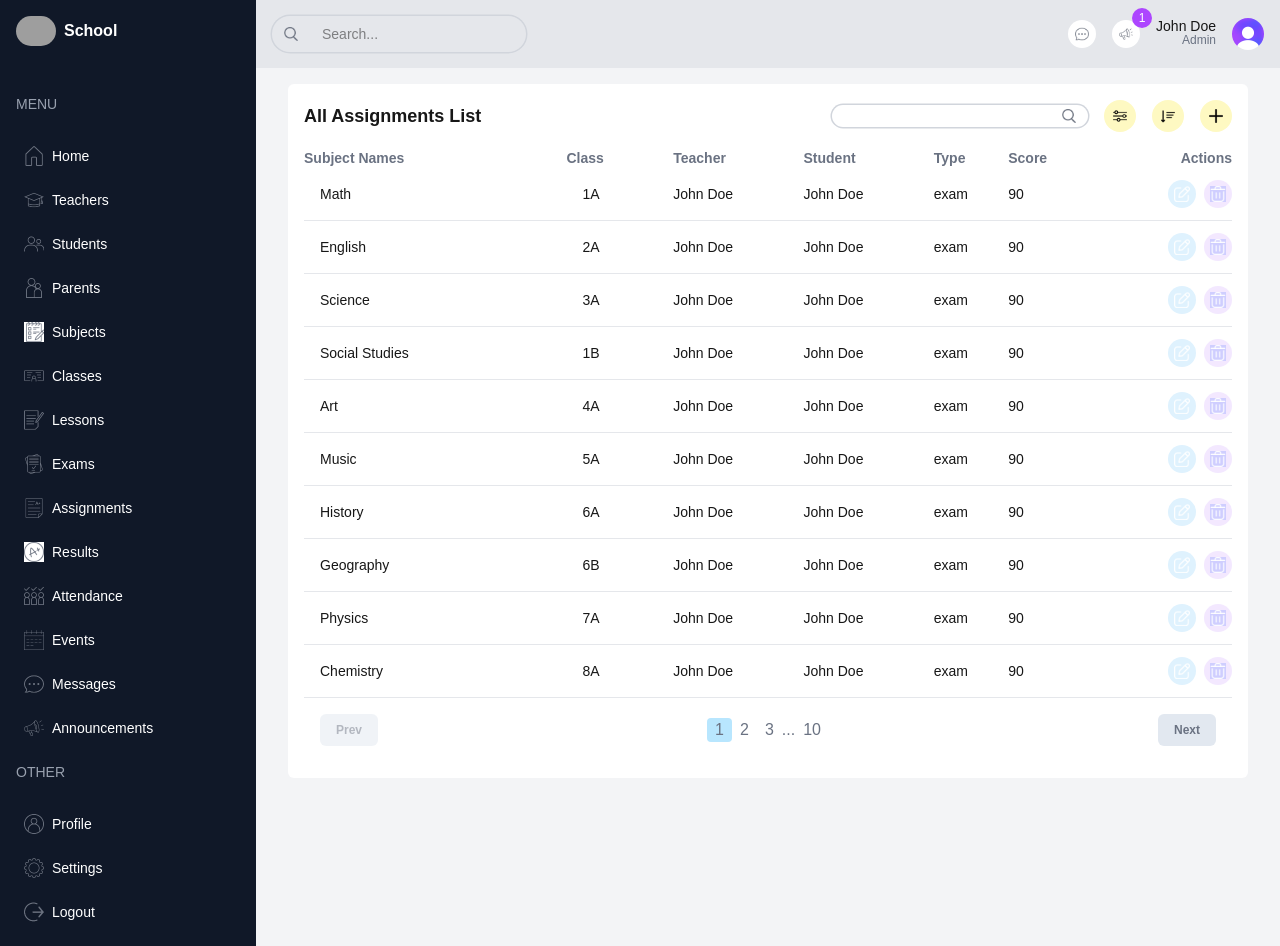
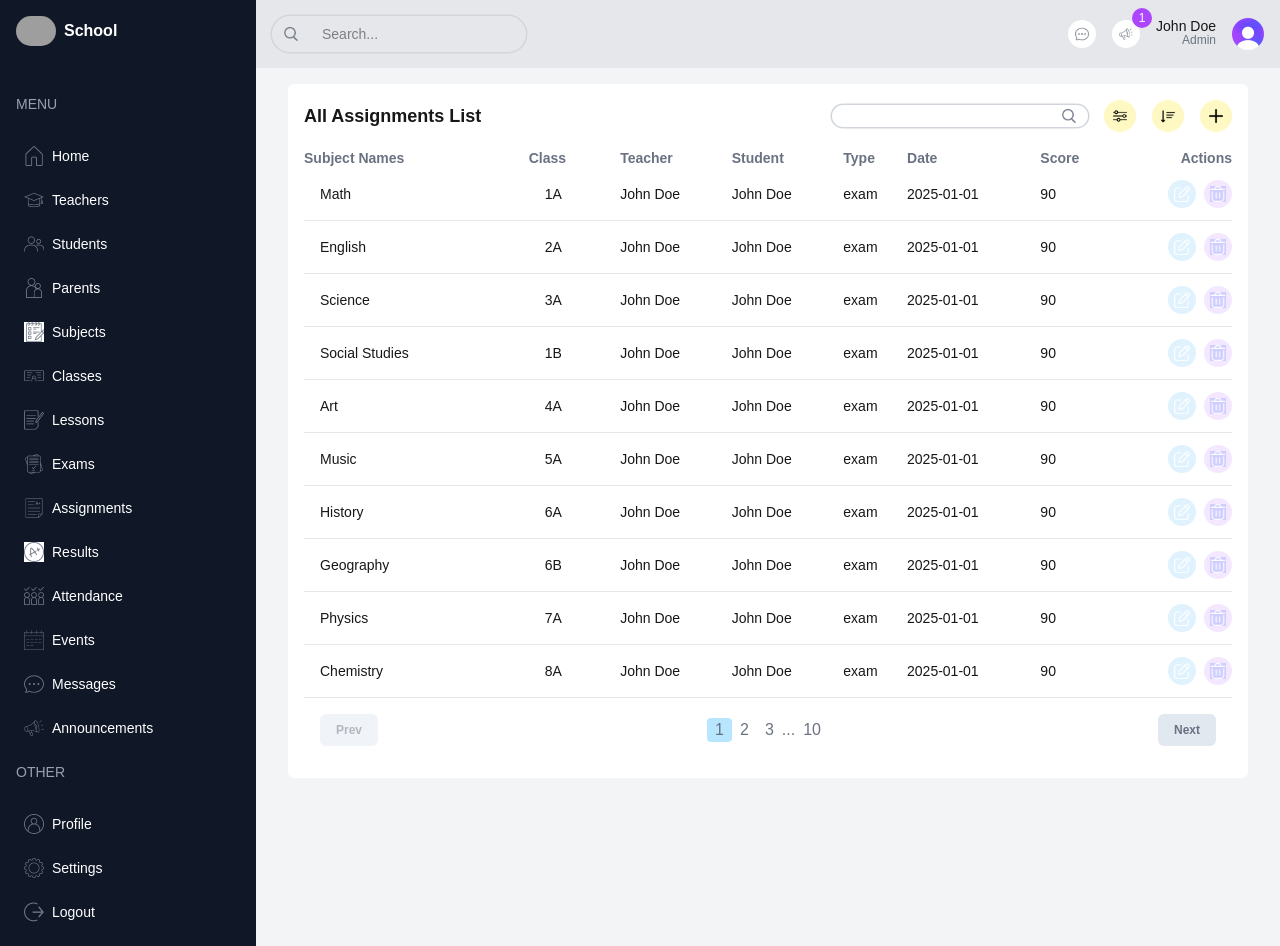
Before and after one commit to rumachoudhury/school-management-dashboard, a Next.js app: page /list/results in a window 1280 px wide. Built offline with nearby package versions, Linux system fonts and the light colour scheme; grey boxes are pictures that could not be loaded.

Commit message:
Updated result list page

```diff
--- a/src/app/(dashboard)/list/results/page.tsx
+++ b/src/app/(dashboard)/list/results/page.tsx
@@ -19,6 +19,7 @@ type Result = {
   teacher: string;
   student: string;
   type: string;
+  date: string;
   score: number;
 };
 
@@ -48,6 +49,11 @@ const columns: Column[] = [
     className: "hidden md:table-cell",
   },
   {
+    header: "Date",
+    accessor: "date",
+    className: "hidden md:table-cell",
+  },
+  {
     header: "Score",
     accessor: "score",
     className: "hidden md:table-cell",
@@ -74,6 +80,8 @@ export default function ResultListPage() {
         <td className="hidden md:table-cell">{item.teacher}</td>
 
         <td className="hidden md:table-cell">{item.type}</td>
+
+        <td className="hidden md:table-cell">{item.date}</td>
 
         <td className="hidden md:table-cell">{item.score}</td>
 
```
